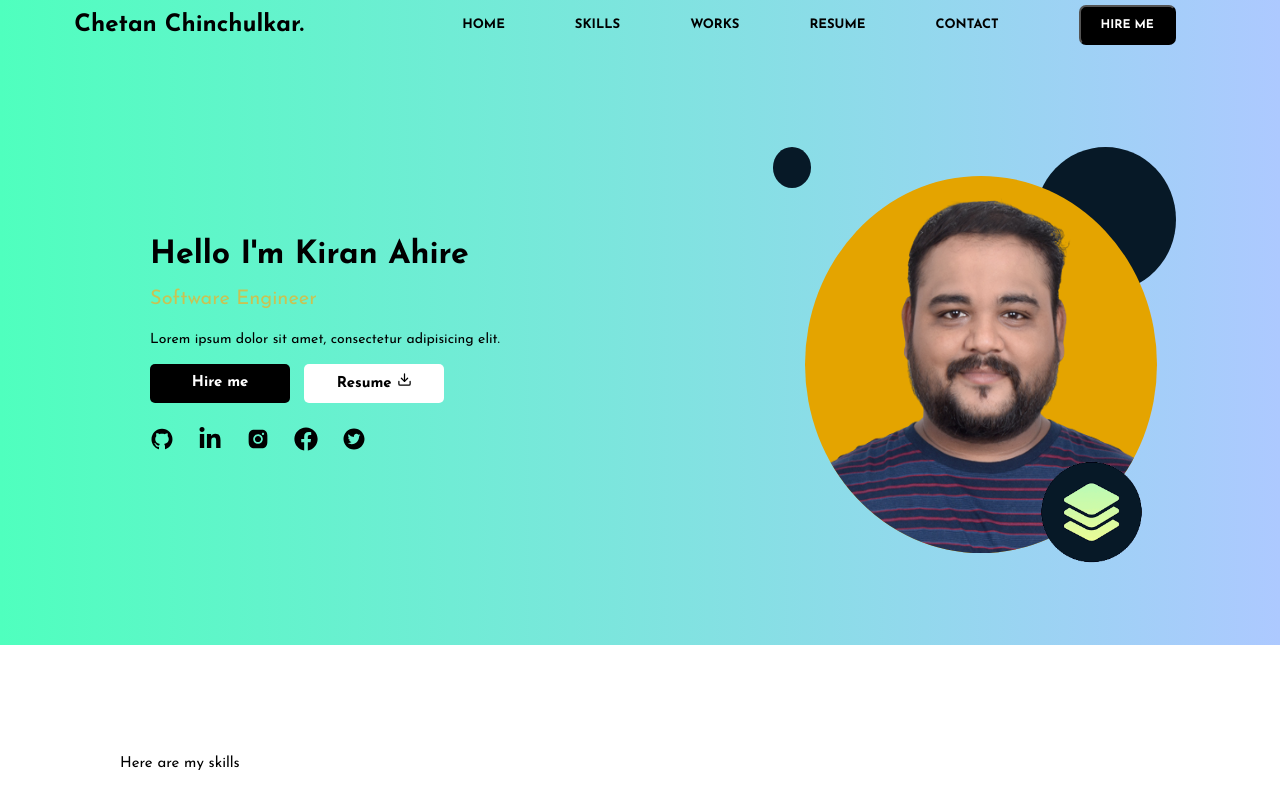
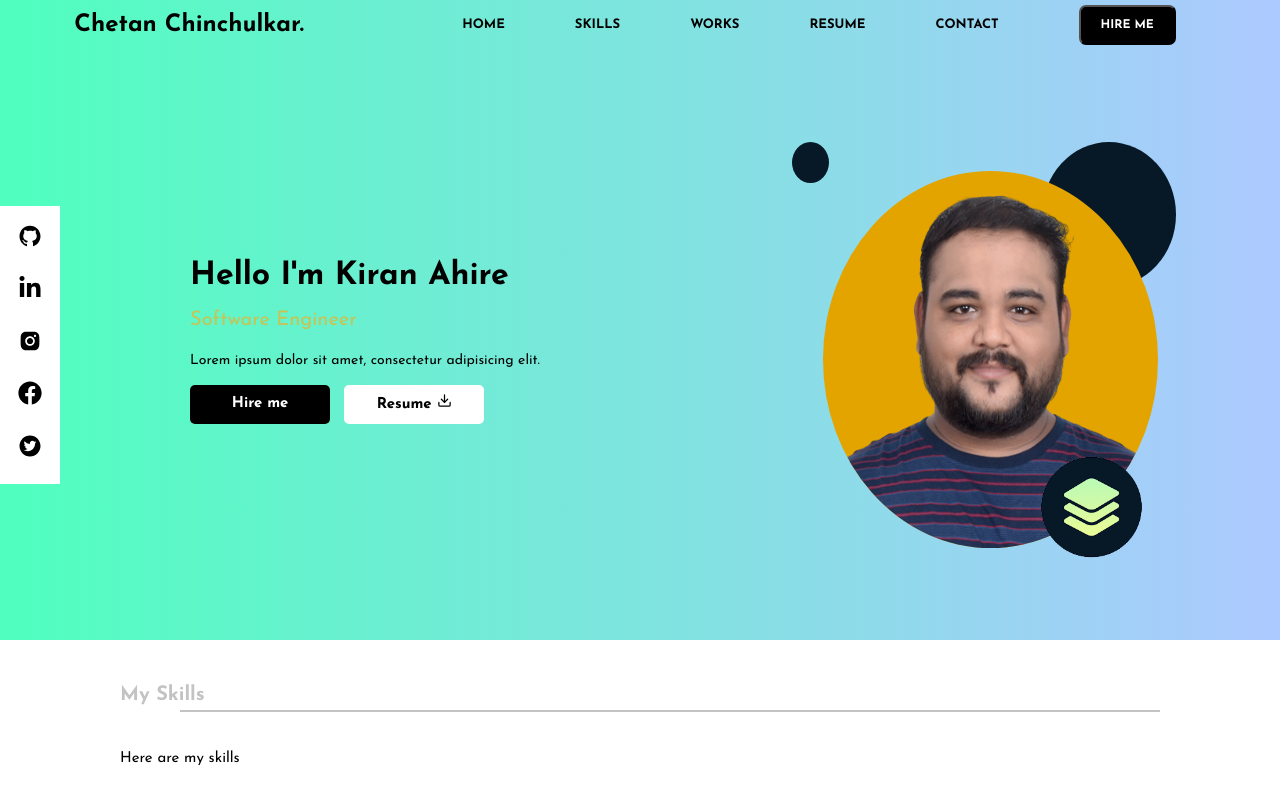
Before and after one commit to chetan635/gaganyan, a React (Create React App) app in the folder gaganyan-portfolio/: page / in a window 1280 px wide. Shown: the top 808 px of the page. Built offline with nearby package versions, Linux system fonts and the light colour scheme.

Commit message:
Added new social media icons section

```diff
--- a/gaganyan-portfolio/src/components/PortfolioDescription.js
+++ b/gaganyan-portfolio/src/components/PortfolioDescription.js
@@ -2,10 +2,48 @@ import React from "react";
 import "../styles/PortfolioDescription.css";
 import PortfolioDescriptionIntroduction from "./PortfolioDescriptionIntroduction";
 import PortfolioDescriptionProfile from "./PortfolioDescriptionProfile";
+import {
+  AiFillTwitterCircle,
+  AiFillGithub,
+  AiFillInstagram,
+} from "react-icons/ai";
+import { FaFacebook, FaLinkedinIn } from "react-icons/fa";
 
 export default function PortfolioDescription() {
   return (
     <div id="home" className="PortfolioDescbody">
+      <div className="social-media-left-bar">
+        <div className="social-media-left-bar-icons">
+          <a href="">
+            {" "}
+            <AiFillGithub className="social-media-icon github-icon" />{" "}
+          </a>
+        </div>
+        <div className="social-media-left-bar-icons">
+          <a href="">
+            {" "}
+            <FaLinkedinIn className="social-media-icon linkedin-icon" />{" "}
+          </a>
+        </div>
+        <div className="social-media-left-bar-icons">
+          <a href="">
+            {" "}
+            <AiFillInstagram className="social-media-icon instagram-icon" />{" "}
+          </a>
+        </div>
+        <div className="social-media-left-bar-icons">
+          <a href="">
+            {" "}
+            <FaFacebook className="social-media-icon facebook-icon" />{" "}
+          </a>
+        </div>
+        <div className="social-media-left-bar-icons">
+          <a href="">
+            {" "}
+            <AiFillTwitterCircle className="social-media-icon tweeter-icon" />{" "}
+          </a>
+        </div>
+      </div>
       <div className="leftPart">
         <PortfolioDescriptionIntroduction />
       </div>
--- a/gaganyan-portfolio/src/styles/PortfolioDescription.css
+++ b/gaganyan-portfolio/src/styles/PortfolioDescription.css
@@ -1,4 +1,5 @@
 .PortfolioDescbody {
+  position: relative;
   display: flex;
   max-width: 100%;
   height: auto;
@@ -8,7 +9,7 @@
   height: 590px;
   width: 100%;
   padding: 5px 0px 5px 0px;
-  margin: 5px;
+  /* margin: 5px; */
 }
 
 .leftPart {
@@ -24,6 +25,31 @@
   width: 50%;
 }
 
+.social-media-left-bar{
+  display: flex;
+  flex-direction: column;
+  position: sticky;
+  background-color: white;
+  top: 25%;
+  left: 0;
+  padding: 8px;
+}
+
+.social-media-left-bar-icons{
+  padding: 10px;
+  border-radius: 5px;
+}
+
+.social-media-left-bar-icons > a{
+  line-height: 0;
+}
+
+.social-media-left-bar-icons:hover{
+  background-color: #e4a4002e;
+  transition: 0.5s;
+  cursor: pointer;
+}
+
 @media screen and (max-width: 480px) {
   .PortfolioDescbody {
     flex-direction: column-reverse;
@@ -36,4 +62,7 @@
   .rightPart {
     width: 100%;
   }
+  .social-media-left-bar{
+    display: none;
+  }
 }
--- a/gaganyan-portfolio/src/styles/PortfolioDescriptionIntroduction.css
+++ b/gaganyan-portfolio/src/styles/PortfolioDescriptionIntroduction.css
@@ -42,9 +42,7 @@
 }
 
 .social-media{
-    display: flex;
-    gap: 24px;
-    margin: 10px 0px;
+    display: none;
 }
 
 .social-media-icon{
@@ -79,3 +77,11 @@ h4{
 .tweeter-icon:hover{
     color: #1da1f2;
 }
+
+@media screen and (max-width: 480px) {
+    .social-media{
+        display: flex;
+        gap: 24px;
+        margin: 10px 0px;
+    }
+}
```
